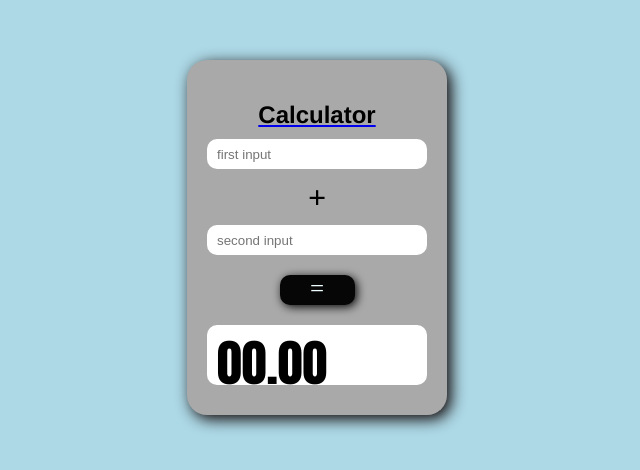
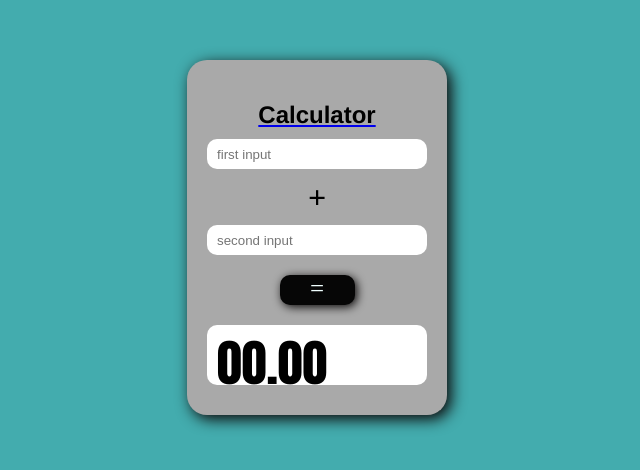
Before and after one commit to Tasneemhussain/Calculator-Project, a React (Vite) app: page / in a window 1280 px wide. Shown: the top 470 px of the page, without its empty margins (323-963 px from the left). Built offline with nearby package versions, Linux system fonts and the light colour scheme.

Commit message:
final commit

```diff
--- a/src/App.css
+++ b/src/App.css
@@ -4,8 +4,9 @@ body {
   padding: 0;
   display: flex;
   justify-content: center;
-  background-color: lightblue;
+  background-color: rgb(67, 172, 174);
   align-items: center;
+
 }
 
 .calculator {
```
